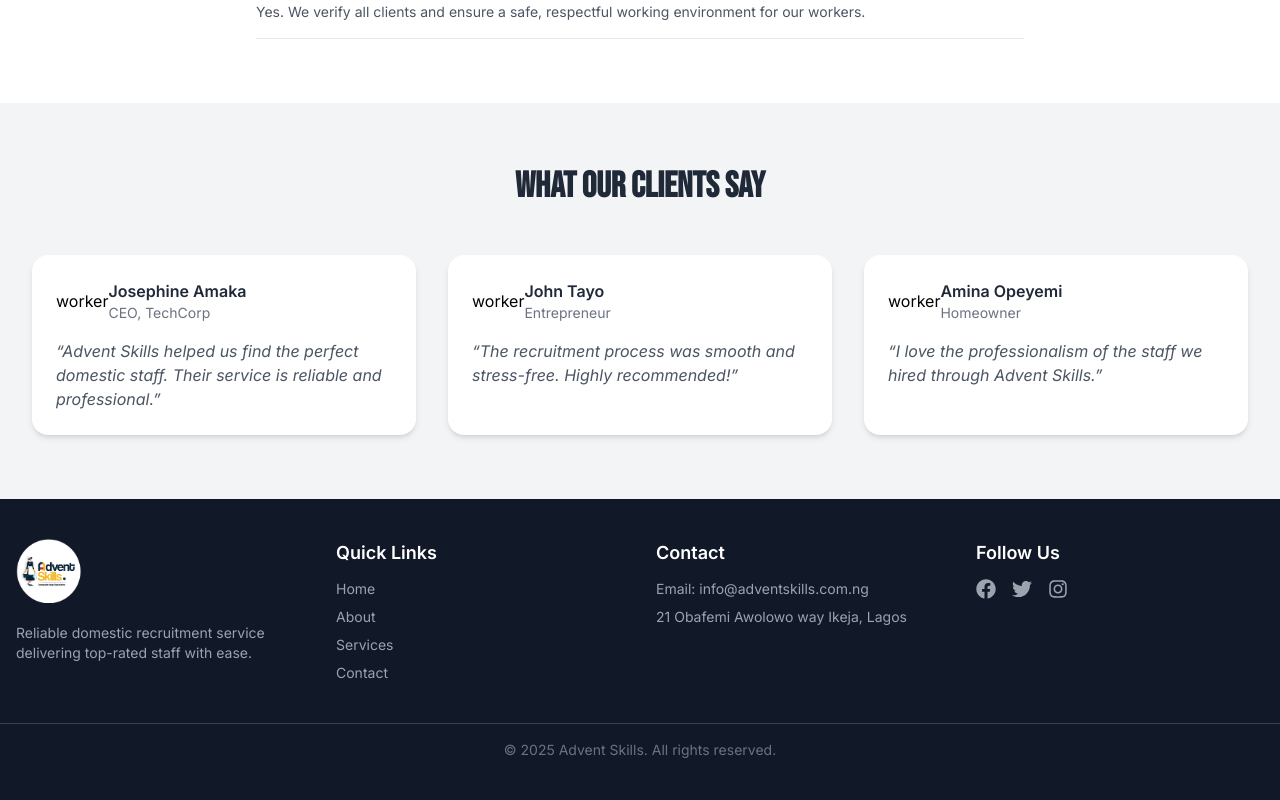
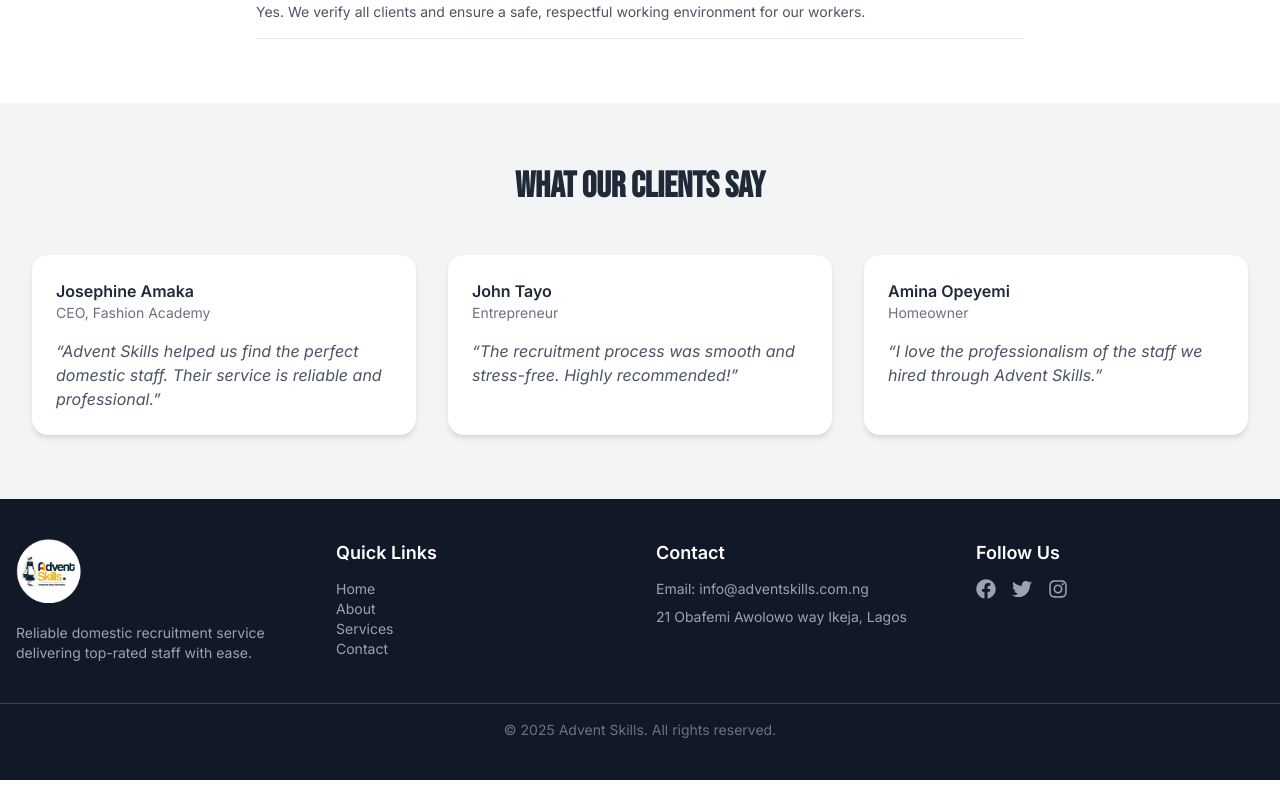
Before and after one commit to ikennaex/advent-skills, a React (Vite) app: page / in a window 1280 px wide. Shown: the part 5754-6554 px from the top of the page. Built offline with nearby package versions, Linux system fonts and the light colour scheme.

Commit message:
admin routes fix check

```diff
--- a/src/Components/Footer/Footer.jsx
+++ b/src/Components/Footer/Footer.jsx
@@ -1,6 +1,7 @@
 import React from 'react';
 import { FaFacebook, FaTwitter, FaInstagram } from 'react-icons/fa';
 import { logo } from '../../imports';
+import { Link } from 'react-router-dom';
 
 const Footer = () => {
   return (
@@ -19,10 +20,21 @@
         <div>
           <h4 className="text-lg font-semibold mb-3">Quick Links</h4>
           <ul className="space-y-2 text-gray-400 text-sm">
-            <li><a href="#" className="hover:text-white">Home</a></li>
-            <li><a href="#" className="hover:text-white">About</a></li>
-            <li><a href="#" className="hover:text-white">Services</a></li>
-            <li><a href="#" className="hover:text-white">Contact</a></li>
+            <Link to="/" >
+            <li><a className="hover:text-white">Home</a></li>
+            </Link>
+
+            <Link to="/about" >
+            <li><a className="hover:text-white">About</a></li>
+            </Link>
+
+            <Link to= "/services">
+            <li><a className="hover:text-white">Services</a></li>
+            </Link>
+
+            <Link to="/contact" >
+            <li><a className="hover:text-white">Contact</a></li>
+            </Link>
           </ul>
         </div>
 
--- a/src/Components/Testimonials/Testimonial.jsx
+++ b/src/Components/Testimonials/Testimonial.jsx
@@ -4,7 +4,7 @@
   {
     id: 1,
     name: 'Josephine Amaka',
-    title: 'CEO, TechCorp',
+    title: 'CEO, Fashion Academy',
     quote:
       'Advent Skills helped us find the perfect domestic staff. Their service is reliable and professional.',
   },
@@ -43,7 +43,7 @@
                 alt={testimonial.name}
                 className="w-12 h-12 rounded-full object-cover mr-4"
               />
-              }worker
+              }
               <div>
                 <h4 className="font-semibold text-gray-800">{testimonial.name}</h4>
                 <p className="text-sm text-gray-500">{testimonial.title}</p>
```
Also changed, not shown: public/static.json (line endings or trailing spaces).
